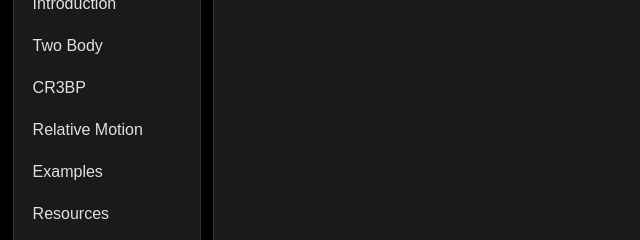
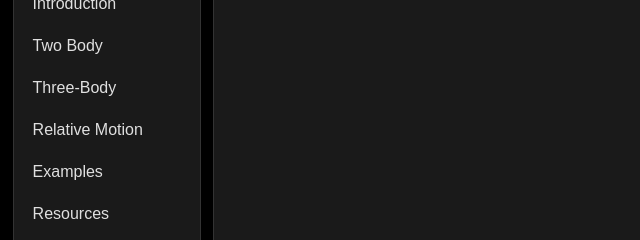
Before and after one commit to orbitplotter/orbitplotter, a plain HTML site: page cr3bp.html in a window 1280 px wide. Shown: the part 148-388 px from the top of the page, 0-640 px from the left. Drawn offline with Linux system fonts and the light colour scheme.

Commit message:
Update cr3bp.html

```diff
--- a/cr3bp.html
+++ b/cr3bp.html
@@ -3,7 +3,7 @@
 <head>
   <meta charset="UTF-8" />
   <meta name="viewport" content="width=device-width, initial-scale=1.0" />
-  <title>CR3BP</title>
+  <title>Three-Body</title>
   <link rel="stylesheet" href="styles.css" />
 </head>
 <body class = "learning-page">
@@ -22,7 +22,7 @@
       <ul>
         <li><a href="learning.html">Introduction</a></li>
         <li><a href="two-body.html">Two Body</a></li>
-        <li><a href="cr3bp.html">CR3BP</a></li>
+        <li><a href="cr3bp.html">Three-Body</a></li>
         <li><a href="relative-motion.html">Relative Motion</a></li>
         <li><a href="examples.html">Examples</a></li>
         <li><a href="resources.html">Resources</a></li>
@@ -40,4 +40,5 @@
   </footer>
 
 </body>
+
 </html>
```
